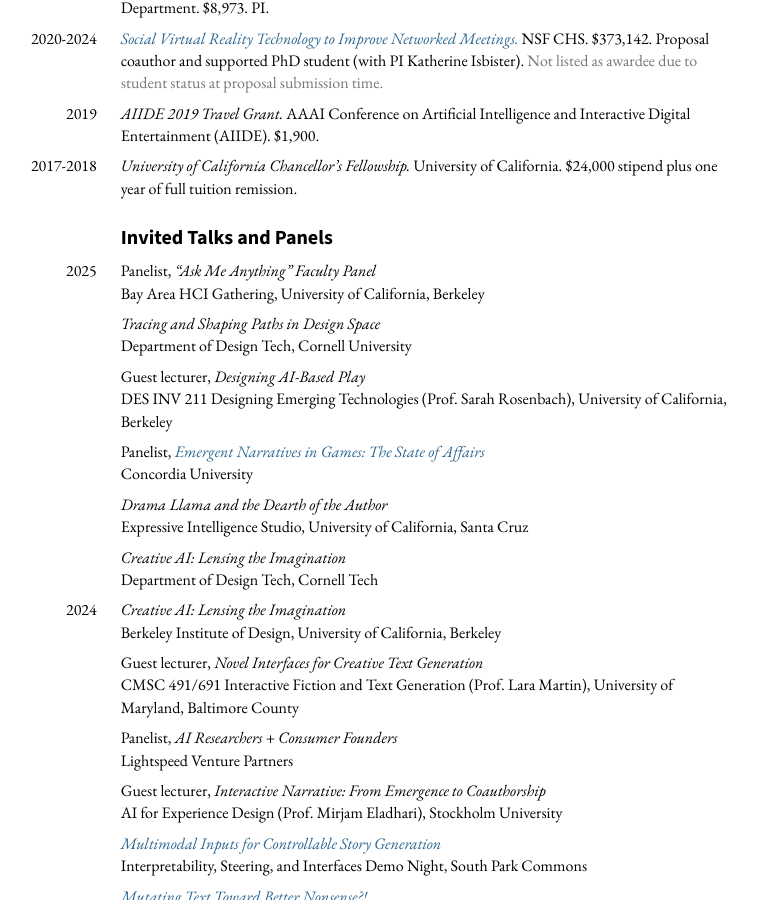
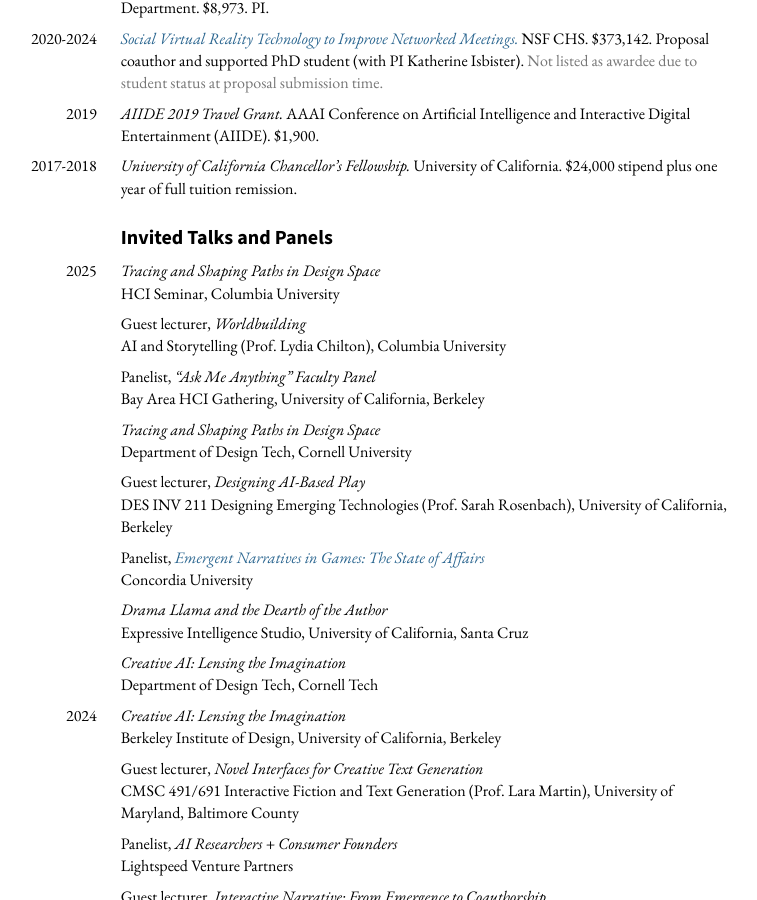
Before and after one commit to mkremins/mkremins.github.io, a Jekyll site: the page built from cv/index.html, in a window 1280 px wide and 900 px high, scrolled down 7536 px. Shown: the whole window, without its empty margins (262-1019 px from the left). Built offline with Jekyll 4.4.1, drawn with Linux system fonts in a browser that asks for light colours.

Commit message:
Add Columbia talks

```diff
--- a/_data/talks.json
+++ b/_data/talks.json
@@ -1,4 +1,19 @@
 [
+{
+  "title": "Tracing and Shaping Paths in Design Space",
+  "url": "",
+  "year": "2025",
+  "venue": "Columbia HCI Seminar",
+  "venue_long": "HCI Seminar, Columbia University",
+},
+{
+  "title": "Worldbuilding",
+  "year": "2025",
+  "url": "",
+  "venue": "Columbia AI and Storytelling",
+  "venue_long": "AI and Storytelling (Prof. Lydia Chilton), Columbia University",
+  "type": "guest_lecture",
+},
 {
   "title": "“Ask Me Anything” Faculty Panel",
   "year": "2025",
```
